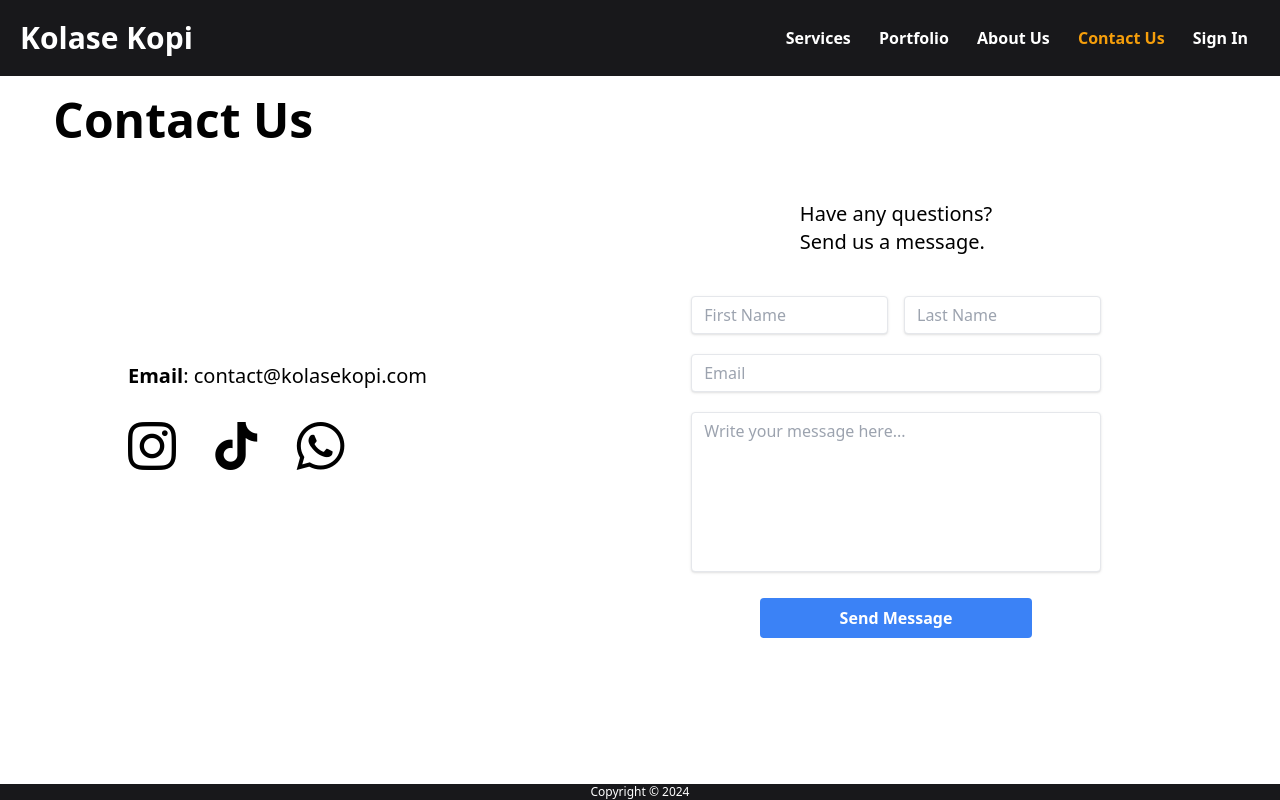
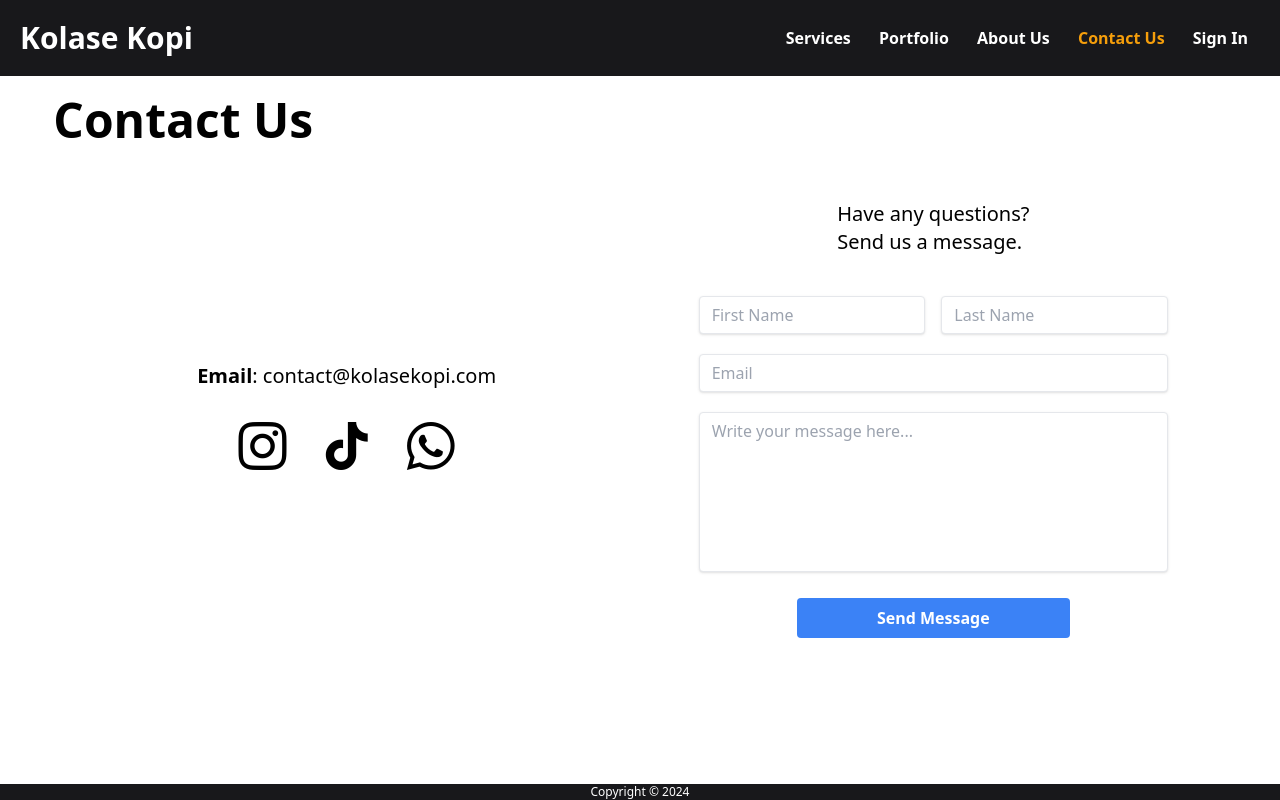
Before and after one commit to febbryandika/milestones-phase0, a plain HTML site: page contact.html in a window 1280 px wide. Drawn offline with nearby package versions, Linux system fonts and the light colour scheme.

Commit message:
update contact page

```diff
--- a/contact.html
+++ b/contact.html
@@ -28,14 +28,14 @@
             <div class="w-11/12 mx-auto">
                 <h1 class="text-5xl font-bold text-left">Contact Us</h1>
             </div>
-            <div class="flex justify-center mt-14">
-                <div class="w-2/5 my-auto">
+            <div class="flex justify-center w-11/12 mx-auto mt-14">
+                <div class="w-full my-auto text-center">
                     <p class="text-xl mb-8"><b>Email</b>: contact@kolasekopi.com</p>
                         <a href="https://www.instagram.com/kolasekopi/"><i class="fi fi-brands-instagram text-5xl mr-8"></i></a>
                         <a href="https://www.tiktok.com/@kolasekopi"><i class="fi fi-brands-tik-tok text-5xl mr-8"></i></a>
                         <a href="https://api.whatsapp.com/send/?phone=6281222261450&text&app_absent=0"><i class="fi fi-brands-whatsapp text-5xl"></i></a>
                 </div>
-                <div class="w-2/5 flex flex-col items-center">
+                <div class="w-full flex flex-col items-center">
                     <h1 class="text-xl mb-10">Have any questions?<br> Send us a message.</h1>
                     <form class="w-4/5">
                         <div class="grid grid-cols-2 gap-4">
```
